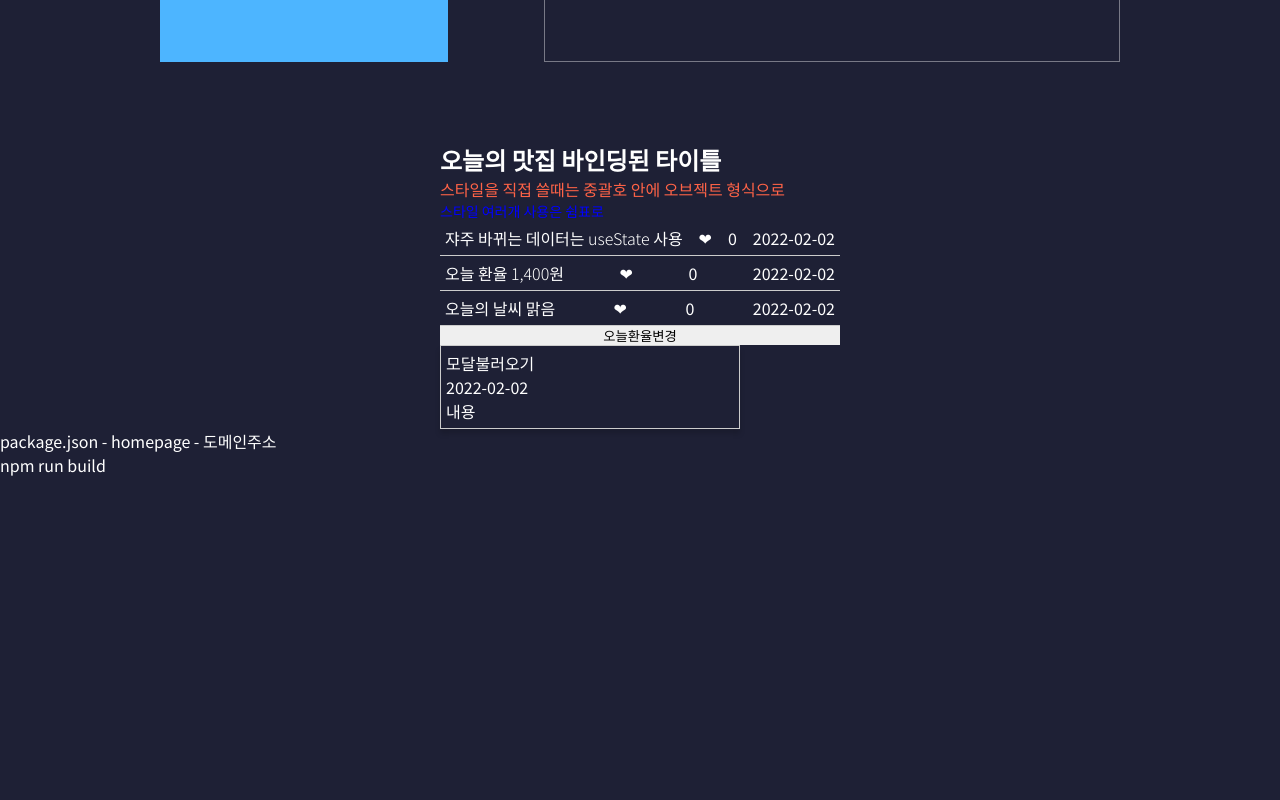
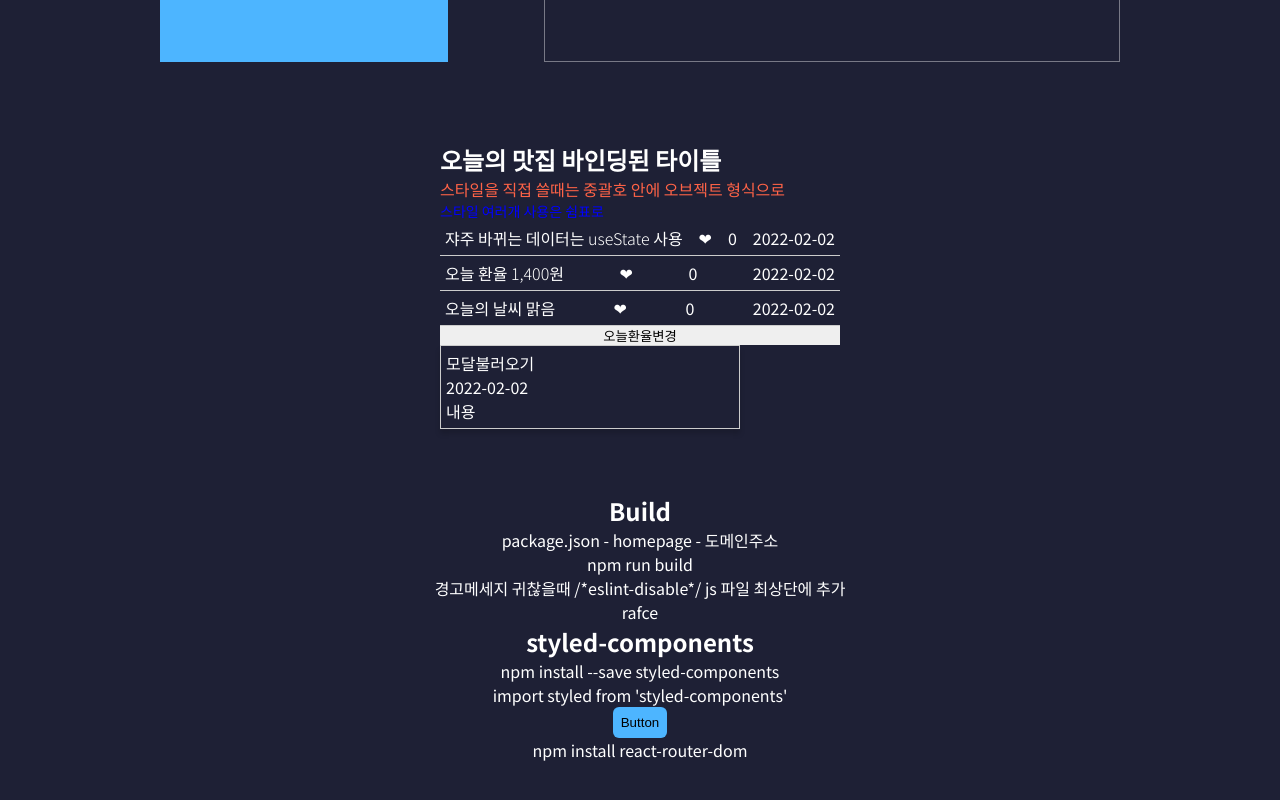
Before and after one commit to mootory-p/study-react, a React (Create React App) app: page / in a window 1280 px wide. Shown: the part 2147-2947 px from the top of the page. Before the commit the page ends 2624 px from the top, so only its background shows below. Built offline with nearby package versions, Linux system fonts and the light colour scheme.

Commit message:
install dom

```diff
--- a/package.json
+++ b/package.json
@@ -9,7 +9,9 @@
     "react": "^18.2.0",
     "react-dom": "^18.2.0",
     "react-icons": "^4.4.0",
+    "react-router-dom": "^6.4.1",
     "react-scripts": "5.0.1",
+    "styled-components": "^5.3.6",
     "swiper": "^8.4.2",
     "web-vitals": "^2.1.4"
   },
--- a/src/components/footer/Footer.jsx
+++ b/src/components/footer/Footer.jsx
@@ -1,14 +1,38 @@
 import React from 'react'
 import './footer.css'
+import styled from 'styled-components'
 
 const Footer = () => {
   return (
-    <div>
-			package.json  - homepage - 도메인주소 <br />
-			npm run build
+    <div className='container footer-container'>
+			<div className="build">
+				<h2>Build</h2>
+				<p>package.json  - homepage - 도메인주소 <br />
+				npm run build </p>
+				<p>경고메세지 귀찮을때  /*eslint-disable*/  js 파일 최상단에 추가</p>
+				<p>rafce</p>
+			</div>
 
+			<div className="styled">
+			<h2>styled-components</h2>
+			npm install --save styled-components<br />
+			import styled from 'styled-components'<br />
+			<Button>Button</Button>
+			</div>
+
+
+
+			<div className="reactdom">
+				npm install react-router-dom
+			</div>
 		</div>
   )
 }
 
+const Button = styled.button`
+	background: var(--color-primary); padding:8px; border-radius: 6px; display: inline-block;
+	cursor: pointer;
+	&:active, &:focus { outline:none;}
+`;
+
 export default Footer
--- a/src/components/footer/footer.css
+++ b/src/components/footer/footer.css
@@ -0,0 +1,3 @@
+.footer-container {
+	margin: 4rem auto 200px auto; text-align: center;
+}
--- a/src/index.js
+++ b/src/index.js
@@ -2,7 +2,7 @@ import React from 'react';
 import ReactDOM from 'react-dom/client';
 import './assets/index.css';
 import App from './App';
-import reportWebVitals from './reportWebVitals';
+
 
 const root = ReactDOM.createRoot(document.getElementById('root'));
 root.render(
@@ -10,8 +10,3 @@ root.render(
     <App />
   </React.StrictMode>
 );
-
-// If you want to start measuring performance in your app, pass a function
-// to log results (for example: reportWebVitals(console.log))
-// or send to an analytics endpoint. Learn more: https://bit.ly/CRA-vitals
-reportWebVitals();
--- a/src/reportWebVitals.js
+++ /dev/null
@@ -1,13 +0,0 @@
-const reportWebVitals = onPerfEntry => {
-  if (onPerfEntry && onPerfEntry instanceof Function) {
-    import('web-vitals').then(({ getCLS, getFID, getFCP, getLCP, getTTFB }) => {
-      getCLS(onPerfEntry);
-      getFID(onPerfEntry);
-      getFCP(onPerfEntry);
-      getLCP(onPerfEntry);
-      getTTFB(onPerfEntry);
-    });
-  }
-};
-
-export default reportWebVitals;
```
Also changed, not shown: src/setupTests.js (deleted, +0 -5 lines), 2 other files (tests, documents, lock files or other folders).
